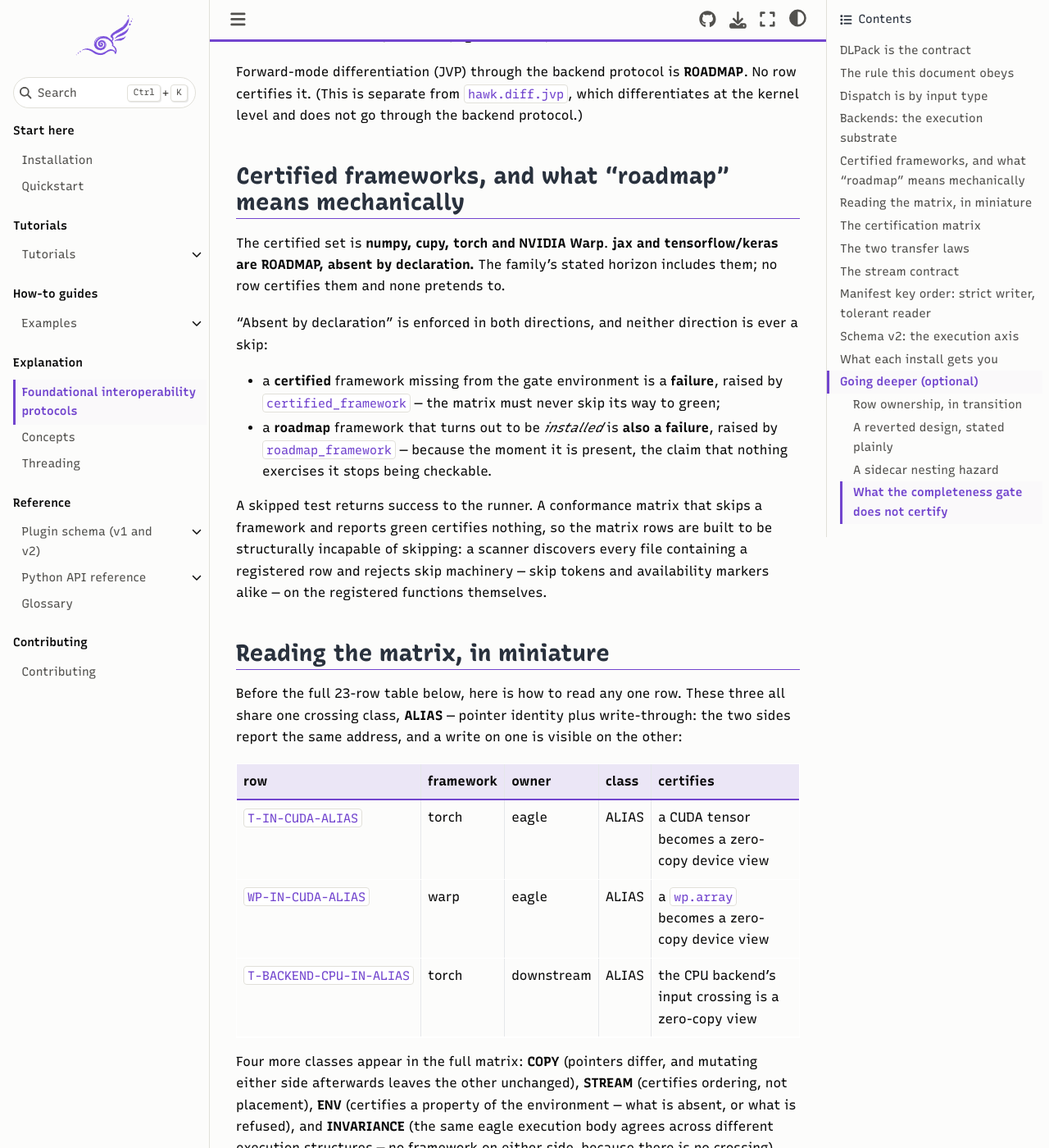
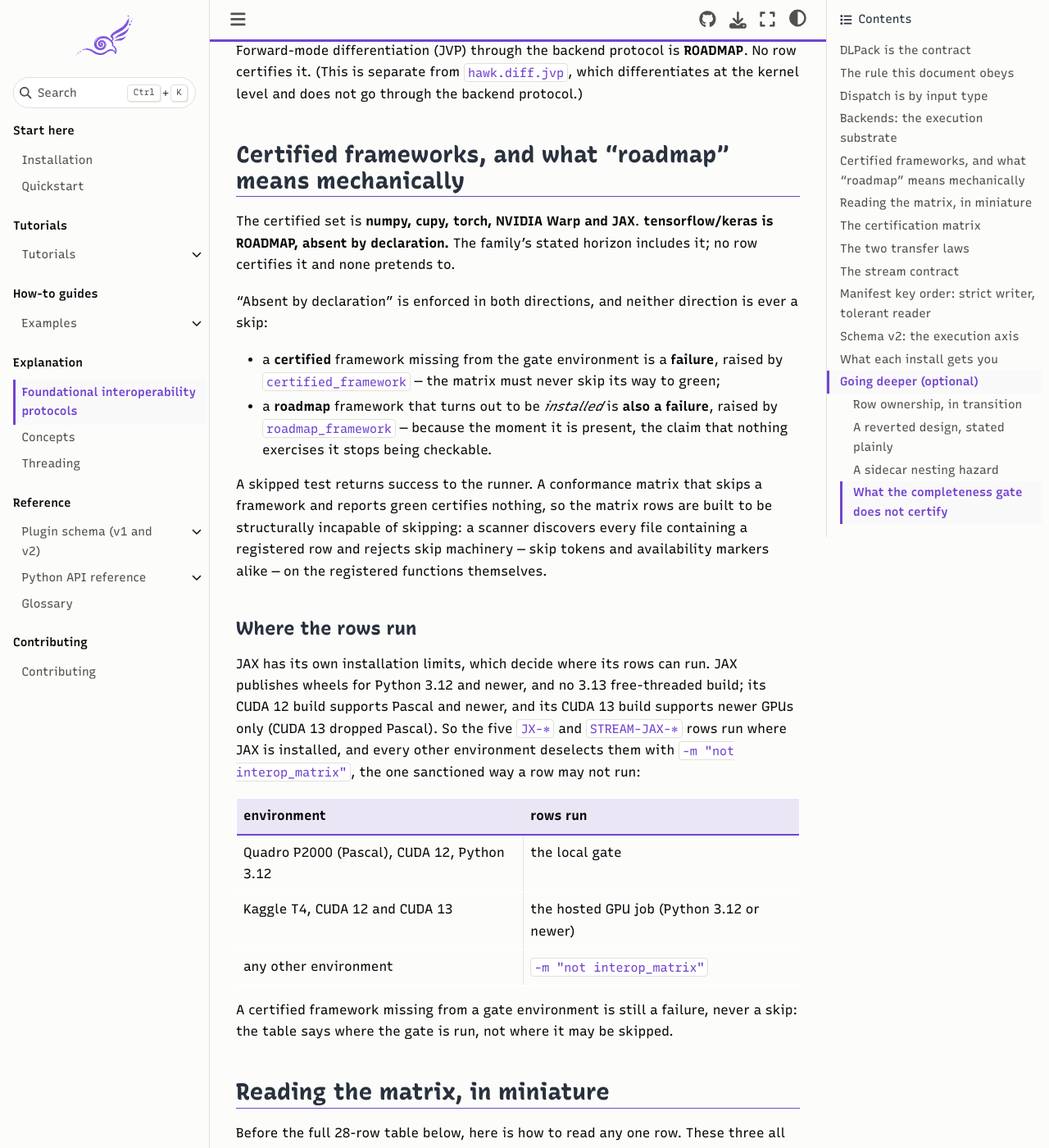
Before and after one commit to amasat01/raptor, a Sphinx documentation site: the page built from docs/content/interop_protocols.md, in a window 1280 px wide and 1400 px high, scrolled down 3119 px. Shown: the whole window at 82% size. Built offline with Sphinx 7.4.7 and the Sphinx Book theme 1.1.4, drawn with Linux system fonts in a browser that asks for light colours; some of the changed text lies outside the part shown.

Commit message:
Certify JAX: five declared rows, jax moves from roadmap to certified

```diff
--- a/docs/_static/family_visuals/LOCK.json
+++ b/docs/_static/family_visuals/LOCK.json
@@ -3,14 +3,14 @@
   "files": {
     "assets.json": "b18965f3c2d6aacda1b043b4f668f777",
     "family_visuals.js": "ddca6d54b7e8749e47efb6e108b13203",
-    "fragments/map.html": "87c34647fc8d3bee1dddd093bcc1c49a",
+    "fragments/map.html": "ea6ee49e6abc1a43199265ae518673e8",
     "icons.svg": "3f1e63040276ebe1b6c2d21289406c63",
     "perf-state.js": "470940933ae3d6e32d48d63e1299882b",
     "visuals.css": "4f3801ada089c02de823b39acc41376f",
     "visuals.js": "b91816374f88b33aa47784c180430d85"
   },
   "inputs": {
-    "_generated/perf_switch.md": "19b110801971c09758e662fe2850653f",
+    "_generated/perf_switch.md": "1468cc64f6eed16f8bfb769d3e8e138a",
     "_generated/radar_detailed.md": "81e44a3e54a5d7fef49bae853c25d9e3",
     "_static/custom.css": "80c94e883a321f4857e1cc8e996a0be4",
     "_static/js/perf-state.js": "470940933ae3d6e32d48d63e1299882b",
--- a/docs/content/interop_protocols.md
+++ b/docs/content/interop_protocols.md
@@ -14,7 +14,7 @@
 
 **DLPack** is a standard, framework-neutral way for one library to hand
 another an array — CPU or GPU — without copying it. Every crossing on this
-page is, mechanically, a DLPack exchange: `cupy`, `torch` and NVIDIA Warp
+page is, mechanically, a DLPack exchange: `cupy`, `torch`, NVIDIA Warp and JAX
 arrays all expose `__dlpack__`/`__dlpack_device__`, and the family reads or
 writes through that protocol rather than through a framework-specific code
 path. That is what lets the same kernel accept a `numpy`, `cupy`, `torch` or
@@ -32,11 +32,11 @@
 :::{admonition} Roadmap
 :class: note
 
-`jax` and `tensorflow`/`keras` are both DLPack-capable and both foreseen —
-see {ref}`Certified frameworks <certified-frameworks>` below. Neither is
-certified today. Treat any claim that one of them works
+`tensorflow`/`keras` is DLPack-capable and foreseen —
+see {ref}`Certified frameworks <certified-frameworks>` below. It is not
+certified today. Treat any claim that it works
 now as a documentation bug, not a feature: this page cites a row for every
-capability it claims, and no row names either framework. NVIDIA Warp is no
+capability it claims, and no row names it. NVIDIA Warp and JAX are no
 longer in this category: see the certified rows below.
 :::
 
@@ -127,9 +127,9 @@
 (certified-frameworks)=
 ## Certified frameworks, and what "roadmap" means mechanically
 
-The certified set is **numpy, cupy, torch and NVIDIA Warp**. **jax and
-tensorflow/keras are ROADMAP, absent by declaration.** The family's stated
-horizon includes them; no row certifies them and none pretends to.
+The certified set is **numpy, cupy, torch, NVIDIA Warp and JAX**.
+**tensorflow/keras is ROADMAP, absent by declaration.** The family's stated
+horizon includes it; no row certifies it and none pretends to.
 
 "Absent by declaration" is enforced in both directions, and neither direction is
 ever a skip:
@@ -146,10 +146,30 @@
 a registered row and rejects skip machinery — skip tokens and availability
 markers alike — on the registered functions themselves.
 
+### Where the rows run
+
+JAX has its own installation limits, which decide where its rows can run.
+JAX publishes wheels for Python 3.12 and newer, and no 3.13 free-threaded
+build; its CUDA 12 build supports Pascal and newer, and its CUDA 13 build
+supports newer GPUs only (CUDA 13 dropped Pascal). So the five `JX-*` and
+`STREAM-JAX-*` rows run where JAX is installed, and every other
+environment deselects them with `-m "not interop_matrix"`, the one
+sanctioned way a row may not run:
+
+| environment | rows run |
+|---|---|
+| Quadro P2000 (Pascal), CUDA 12, Python 3.12 | the local gate |
+| Kaggle T4, CUDA 12 and CUDA 13 | the hosted GPU job (Python 3.12 or newer) |
+| any other environment | `-m "not interop_matrix"` |
+
+A certified framework missing from a gate environment is still a failure,
+never a skip: the table says where the gate is run, not where it may be
+skipped.
+
 (reading-the-matrix)=
 ## Reading the matrix, in miniature
 
-Before the full 23-row table below, here is how to read any one row. These
+Before the full 28-row table below, here is how to read any one row. These
 three all share one crossing class, **ALIAS** — pointer identity plus
 write-through: the two sides report the same address, and a write on one
 is visible on the other:
@@ -167,14 +187,14 @@
 (the same eagle execution body agrees across different execution
 structures — no framework on either side, because there is no crossing).
 {ref}`The full certification matrix <certification-matrix>` below defines
-each in full and lists every one of the 23 rows; the acronyms
+each in full and lists every one of the 28 rows; the acronyms
 (ALIAS/COPY/STREAM/ENV/INVARIANCE) are each defined again, in depth, in
 {ref}`The two transfer laws <two-transfer-laws>` further down this page.
 
 (certification-matrix)=
 ## The certification matrix
 
-Twenty-three rows. `framework` is what the row bridges to; `owner` is the
+Twenty-eight rows. `framework` is what the row bridges to; `owner` is the
 repository whose suite carries the assertion; `class` is how data crosses, in
 the vocabulary defined in the next section.
 
@@ -219,6 +239,11 @@
 | `WP-IN-CUDA-ALIAS` | warp | eagle | ALIAS | a `wp.array` becomes a zero-copy device view via `eagle.interop.import_buffer`: pointer identity, the legacy-DLPack access flag (`"unknown"`), and write-through |
 | `WP-OUT-CUDA-ALIAS` | warp | eagle | ALIAS | the reverse crossing, `wp.from_dlpack` of an eagle-side buffer: pointer-equal and write-through in both directions |
 | `STREAM-WARP-PRODUCER-ORDER` | warp | eagle | STREAM | a device write enqueued on a dedicated `wp.Stream` before a consumer import, with no synchronisation, is seen by the consumer exactly when `import_buffer` is told that consumer's stream (the DLPack stream-code contract) |
+| `JX-IN-CUDA-ALIAS` | jax | eagle | ALIAS | a CUDA jax array in a read-only role imports pointer-equal on the same device, reports the legacy-DLPack access flag (`"unknown"`), gives the analytic result, and is left byte-unchanged |
+| `JX-IN-WRITE-REFUSED` | jax | eagle | ENV | a jax array in a role the kernel writes (`out=`, `terminated`, a mutable plane, a written host buffer) is refused by name, because jax arrays are immutable, and is left byte-unchanged |
+| `JX-OUT-CUDA-ALIAS` | jax | eagle | ALIAS | the jax result is eagle's own fresh result buffer, complete at return and never written again; a second call returns a distinct buffer |
+| `JX-IN-CPU-COPY` | jax | eagle | COPY | a CPU jax array comes back as a CPU jax array via a copy, with correct values and no aliasing of the input |
+| `STREAM-JAX-PRODUCER-ORDER` | jax | eagle | STREAM | a jax operation still running on the GPU is waited for on the device, with no host block, when eagle imports its result on its own stream |
 | `execution_partition_identity` | — | eagle | INVARIANCE | the same `sample_local`/`cross_sample_read` body produces bit-identical results under `DeviceKernel` (whole) vs. a 2-way partition vs. a 2-rank `RankPartition` |
 | `execution_host_device_twin` | — | eagle | INVARIANCE | the same body's `HostTeam` and `DeviceKernel` results agree within a fixed host/device tolerance band — the band this row's own test defines |
 | `execution_illegal_placement_refused` | — | eagle | ENV | a plan placing a body on a structure its declared `exec_access` class forbids is refused at plan time, naming the violated rule |
```
Also changed, not shown: docs/_static/family_visuals/fragments/map.html (+2 -2 lines), docs/content/quickstart.md (+2 -2 lines), docs/content/tutorials/04_plug_into_the_interop_matrix.ipynb, 2 other files.
